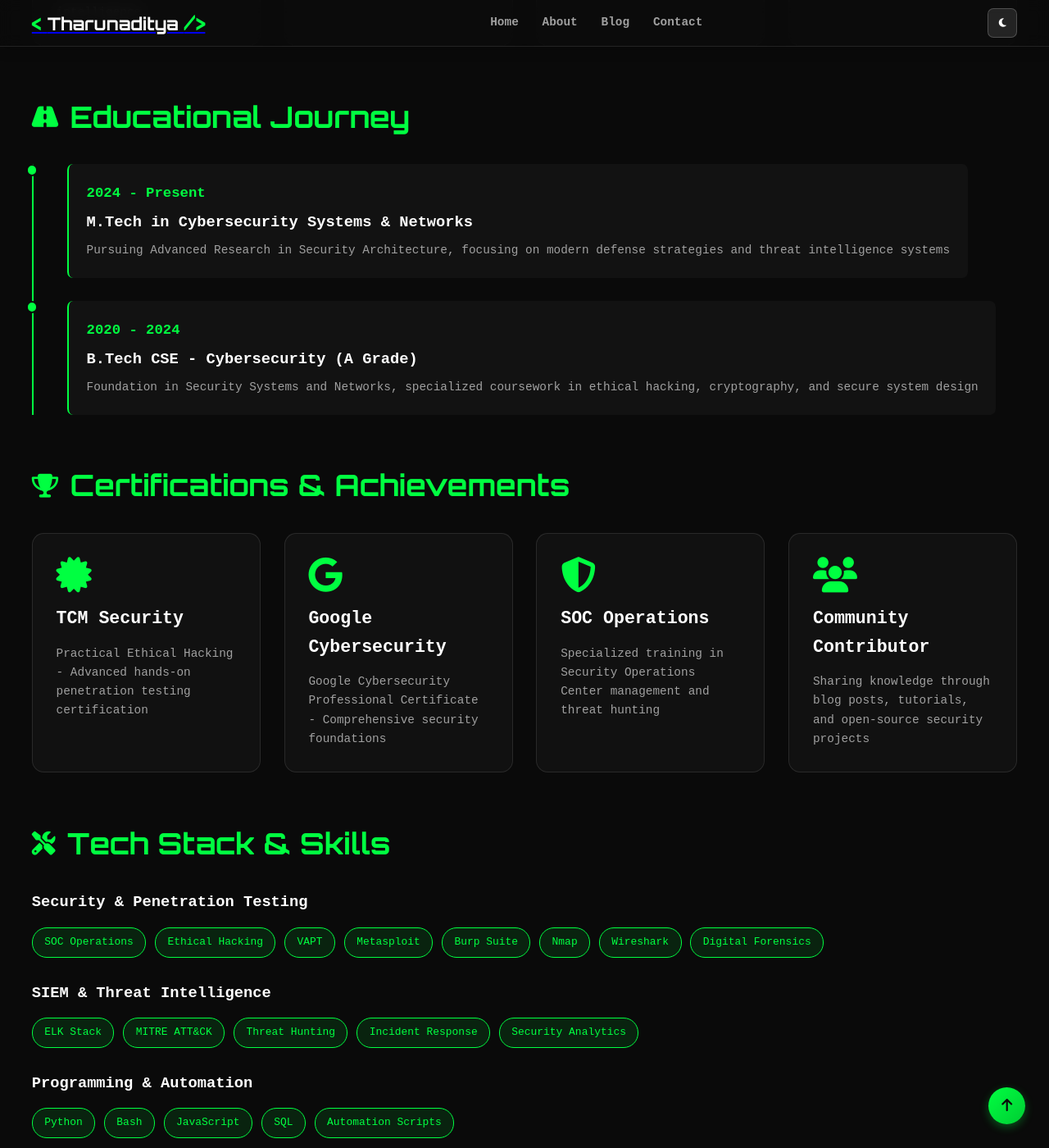
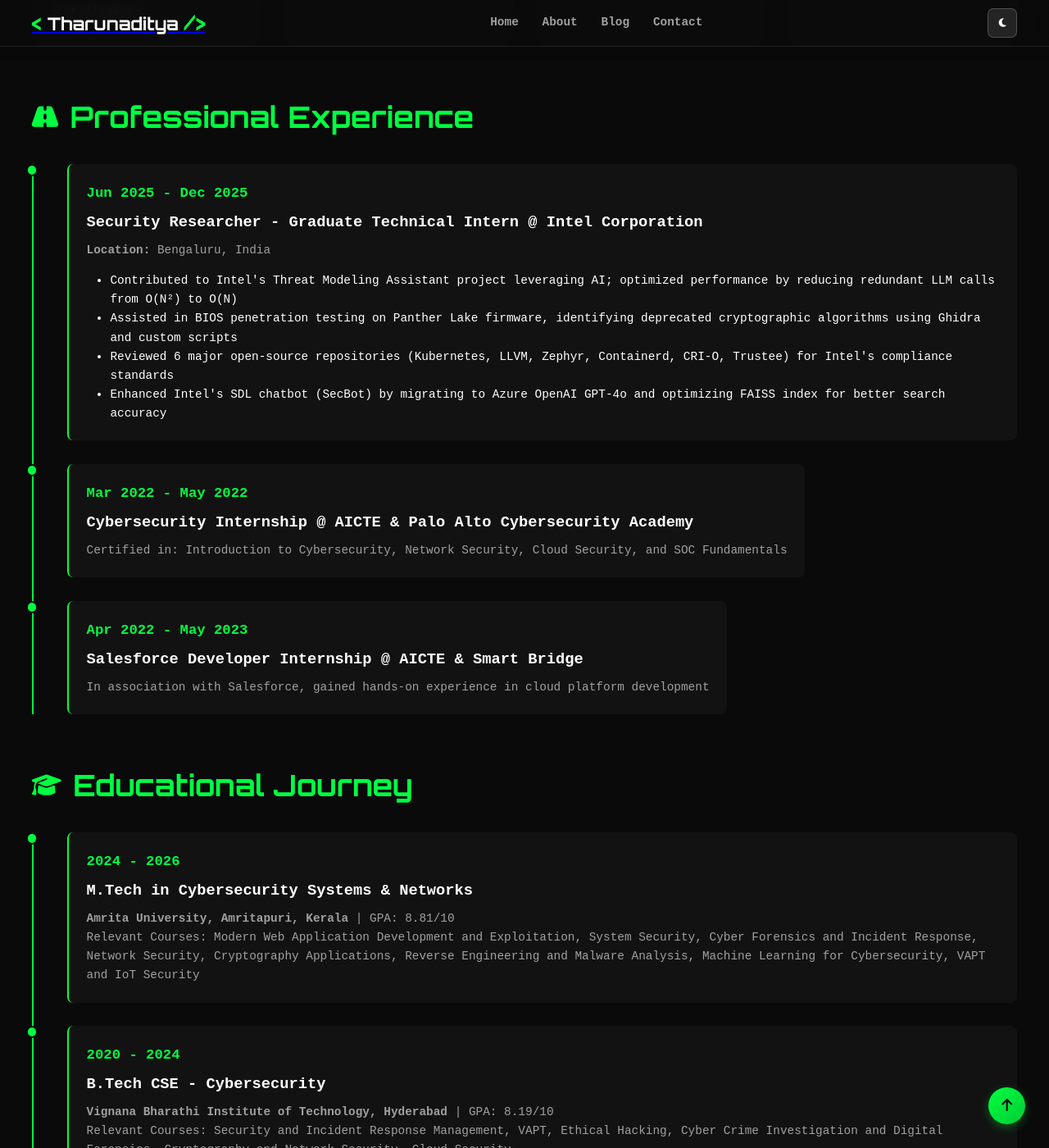
Before and after one commit to Tharunaditya/tharunaditya.github.io, a Jekyll site: the page built from about.html, in a window 1280 px wide and 1400 px high, scrolled down 1632 px. Shown: the whole window at 82% size. Built offline with Jekyll 4.4.1, drawn with Linux system fonts in a browser that asks for light colours; nearby versions of some CDN libraries; some of the changed text lies outside the part shown.

Commit message:
Update About page with accurate resume information - Added Intel Corporation internship experience (Jun 2025 - Dec 2025) - Updated education with exact GPAs (M.Tech: 8.81, B.Tech: 8.19) - Added all real certifications (Google, Cisco CEH, C3SA, AWS Academy) - Included leadership roles (Ex-Chairperson ABHEDYA, Chronos Hackathon Winner) - Updated tech stack to match actual tools used (Ghidra, Pydantic, Selenium) - Replaced placeholder content with verified resume data

```diff
--- a/about.html
+++ b/about.html
@@ -15,7 +15,7 @@ title: About Me
             </div>
             <div class="about-hero-content">
                 <h1 class="about-title">Tharunaditya Anuganti</h1>
-                <p class="about-tagline">Security Researcher | Cybersecurity Enthusiast | AI & UI/UX Specialist</p>
+                <p class="about-tagline">Security Researcher @ Intel | M.Tech in Cybersecurity | AI-Powered Security Solutions</p>
                 <div class="about-social">
                     <a href="https://github.com/Tharunaditya" target="_blank" rel="noopener" class="social-link">
                         <i class="fab fa-github"></i>
@@ -84,22 +84,62 @@ title: About Me
 
         <!-- Journey Section -->
         <section class="about-section">
-            <h2 class="section-title"><i class="fas fa-road"></i> Educational Journey</h2>
+            <h2 class="section-title"><i class="fas fa-road"></i> Professional Experience</h2>
             <div class="timeline">
                 <div class="timeline-item">
                     <div class="timeline-marker"></div>
                     <div class="timeline-content">
-                        <h3>2024 - Present</h3>
+                        <h3>Jun 2025 - Dec 2025</h3>
+                        <h4>Security Researcher - Graduate Technical Intern @ Intel Corporation</h4>
+                        <p><strong>Location:</strong> Bengaluru, India</p>
+                        <ul style="list-style: disc; padding-left: 2rem; margin-top: 1rem;">
+                            <li>Contributed to Intel's Threat Modeling Assistant project leveraging AI; optimized performance by reducing redundant LLM calls from O(N²) to O(N)</li>
+                            <li>Assisted in BIOS penetration testing on Panther Lake firmware, identifying deprecated cryptographic algorithms using Ghidra and custom scripts</li>
+                            <li>Reviewed 6 major open-source repositories (Kubernetes, LLVM, Zephyr, Containerd, CRI-O, Trustee) for Intel's compliance standards</li>
+                            <li>Enhanced Intel's SDL chatbot (SecBot) by migrating to Azure OpenAI GPT-4o and optimizing FAISS index for better search accuracy</li>
+                        </ul>
+                    </div>
+                </div>
+                <div class="timeline-item">
+                    <div class="timeline-marker"></div>
+                    <div class="timeline-content">
+                        <h3>Mar 2022 - May 2022</h3>
+                        <h4>Cybersecurity Internship @ AICTE & Palo Alto Cybersecurity Academy</h4>
+                        <p>Certified in: Introduction to Cybersecurity, Network Security, Cloud Security, and SOC Fundamentals</p>
+                    </div>
+                </div>
+                <div class="timeline-item">
+                    <div class="timeline-marker"></div>
+                    <div class="timeline-content">
+                        <h3>Apr 2022 - May 2023</h3>
+                        <h4>Salesforce Developer Internship @ AICTE & Smart Bridge</h4>
+                        <p>In association with Salesforce, gained hands-on experience in cloud platform development</p>
+                    </div>
+                </div>
+            </div>
+        </section>
+
+        <!-- Education Section -->
+        <section class="about-section">
+            <h2 class="section-title"><i class="fas fa-graduation-cap"></i> Educational Journey</h2>
+            <div class="timeline">
+                <div class="timeline-item">
+                    <div class="timeline-marker"></div>
+                    <div class="timeline-content">
+                        <h3>2024 - 2026</h3>
                         <h4>M.Tech in Cybersecurity Systems & Networks</h4>
-                        <p>Pursuing Advanced Research in Security Architecture, focusing on modern defense strategies and threat intelligence systems</p>
+                        <p><strong>Amrita University, Amritapuri, Kerala</strong> | GPA: 8.81/10</p>
+                        <p>Relevant Courses: Modern Web Application Development and Exploitation, System Security, Cyber Forensics and Incident Response, Network Security, Cryptography Applications, Reverse Engineering and Malware Analysis, Machine Learning for Cybersecurity, VAPT and IoT Security</p>
                     </div>
                 </div>
                 <div class="timeline-item">
                     <div class="timeline-marker"></div>
                     <div class="timeline-content">
                         <h3>2020 - 2024</h3>
-                        <h4>B.Tech CSE - Cybersecurity (A Grade)</h4>
-                        <p>Foundation in Security Systems and Networks, specialized coursework in ethical hacking, cryptography, and secure system design</p>
+                        <h4>B.Tech CSE - Cybersecurity</h4>
+                        <p><strong>Vignana Bharathi Institute of Technology, Hyderabad</strong> | GPA: 8.19/10</p>
+                        <p>Relevant Courses: Security and Incident Response Management, VAPT, Ethical Hacking, Cyber Crime Investigation and Digital Forensics, Cryptography and Network Security, Cloud Security</p>
+                        <p><em>Achievement: Final-year project selected as best project in the department</em></p>
                     </div>
                 </div>
             </div>
@@ -110,24 +150,44 @@ title: About Me
             <h2 class="section-title"><i class="fas fa-trophy"></i> Certifications & Achievements</h2>
             <div class="achievements-grid">
                 <div class="achievement-card">
-                    <i class="fas fa-certificate"></i>
-                    <h3>TCM Security</h3>
-                    <p>Practical Ethical Hacking - Advanced hands-on penetration testing certification</p>
-                </div>
-                <div class="achievement-card">
                     <i class="fab fa-google"></i>
-                    <h3>Google Cybersecurity</h3>
-                    <p>Google Cybersecurity Professional Certificate - Comprehensive security foundations</p>
+                    <h3>Google Cybersecurity Professional</h3>
+                    <p>Comprehensive security foundations certification from Google</p>
                 </div>
                 <div class="achievement-card">
                     <i class="fas fa-shield-alt"></i>
-                    <h3>SOC Operations</h3>
-                    <p>Specialized training in Security Operations Center management and threat hunting</p>
+                    <h3>Certified Ethical Hacker</h3>
+                    <p>By Cisco Netacad - Advanced ethical hacking certification</p>
+                </div>
+                <div class="achievement-card">
+                    <i class="fas fa-certificate"></i>
+                    <h3>Certified Cybersecurity Analyst</h3>
+                    <p>C3SA Premium Edition by Cyberwarfare Labs</p>
+                </div>
+                <div class="achievement-card">
+                    <i class="fab fa-aws"></i>
+                    <h3>AWS Academy Graduate</h3>
+                    <p>Cloud Foundations & Machine Learning Foundations</p>
+                </div>
+                <div class="achievement-card">
+                    <i class="fab fa-microsoft"></i>
+                    <h3>Generative AI Essentials</h3>
+                    <p>Career Essentials in Generative AI by Microsoft and LinkedIn</p>
                 </div>
                 <div class="achievement-card">
                     <i class="fas fa-users"></i>
-                    <h3>Community Contributor</h3>
-                    <p>Sharing knowledge through blog posts, tutorials, and open-source security projects</p>
+                    <h3>Ex-Chairperson, ABHEDYA</h3>
+                    <p>Led team of 40, trained 400+ students in cybersecurity awareness (2022-2024)</p>
+                </div>
+                <div class="achievement-card">
+                    <i class="fas fa-trophy"></i>
+                    <h3>Chronos Hackathon Winner</h3>
+                    <p>2nd place among 50+ teams - Developed SubChirp subscription analyzer</p>
+                </div>
+                <div class="achievement-card">
+                    <i class="fas fa-blog"></i>
+                    <h3>Cybersecurity Content Creator</h3>
+                    <p>Regular contributor on LinkedIn and Medium educating cybersecurity enthusiasts</p>
                 </div>
             </div>
         </section>
@@ -137,46 +197,46 @@ title: About Me
             <h2 class="section-title"><i class="fas fa-tools"></i> Tech Stack & Skills</h2>
             <div class="tech-stack">
                 <div class="tech-category">
-                    <h3>Security & Penetration Testing</h3>
+                    <h3>Cybersecurity Tools</h3>
                     <div class="tech-tags">
-                        <span class="tech-tag">SOC Operations</span>
-                        <span class="tech-tag">Ethical Hacking</span>
-                        <span class="tech-tag">VAPT</span>
+                        <span class="tech-tag">Wireshark</span>
                         <span class="tech-tag">Metasploit</span>
                         <span class="tech-tag">Burp Suite</span>
+                        <span class="tech-tag">Nessus</span>
                         <span class="tech-tag">Nmap</span>
-                        <span class="tech-tag">Wireshark</span>
-                        <span class="tech-tag">Digital Forensics</span>
+                        <span class="tech-tag">Docker</span>
+                        <span class="tech-tag">Ghidra</span>
                     </div>
                 </div>
                 <div class="tech-category">
-                    <h3>SIEM & Threat Intelligence</h3>
+                    <h3>SOC & Monitoring</h3>
                     <div class="tech-tags">
                         <span class="tech-tag">ELK Stack</span>
-                        <span class="tech-tag">MITRE ATT&CK</span>
-                        <span class="tech-tag">Threat Hunting</span>
-                        <span class="tech-tag">Incident Response</span>
-                        <span class="tech-tag">Security Analytics</span>
+                        <span class="tech-tag">Splunk</span>
+                        <span class="tech-tag">EDR Platforms</span>
+                        <span class="tech-tag">IDS/IPS</span>
+                        <span class="tech-tag">SIEM Tuning</span>
                     </div>
                 </div>
                 <div class="tech-category">
-                    <h3>Programming & Automation</h3>
+                    <h3>Core Competencies</h3>
                     <div class="tech-tags">
-                        <span class="tech-tag">Python</span>
-                        <span class="tech-tag">Bash</span>
-                        <span class="tech-tag">JavaScript</span>
-                        <span class="tech-tag">SQL</span>
-                        <span class="tech-tag">Automation Scripts</span>
+                        <span class="tech-tag">VAPT</span>
+                        <span class="tech-tag">Threat Intelligence</span>
+                        <span class="tech-tag">Incident Response</span>
+                        <span class="tech-tag">Digital Forensics</span>
+                        <span class="tech-tag">ML for Cybersecurity</span>
                     </div>
                 </div>
                 <div class="tech-category">
-                    <h3>AI & Design</h3>
+                    <h3>Programming & Scripting</h3>
                     <div class="tech-tags">
-                        <span class="tech-tag">Generative AI</span>
-                        <span class="tech-tag">Prompt Engineering</span>
-                        <span class="tech-tag">Figma</span>
-                        <span class="tech-tag">Sketch</span>
-                        <span class="tech-tag">UI/UX Design</span>
+                        <span class="tech-tag">Python</span>
+                        <span class="tech-tag">C</span>
+                        <span class="tech-tag">Bash</span>
+                        <span class="tech-tag">HTML/CSS</span>
+                        <span class="tech-tag">Pydantic</span>
+                        <span class="tech-tag">Selenium</span>
                     </div>
                 </div>
             </div>
```
